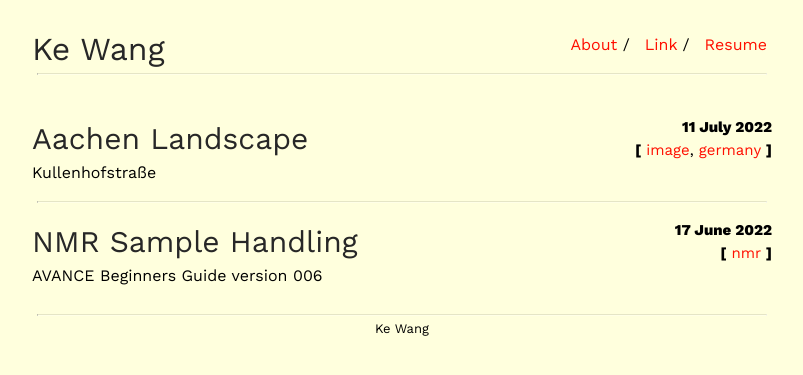
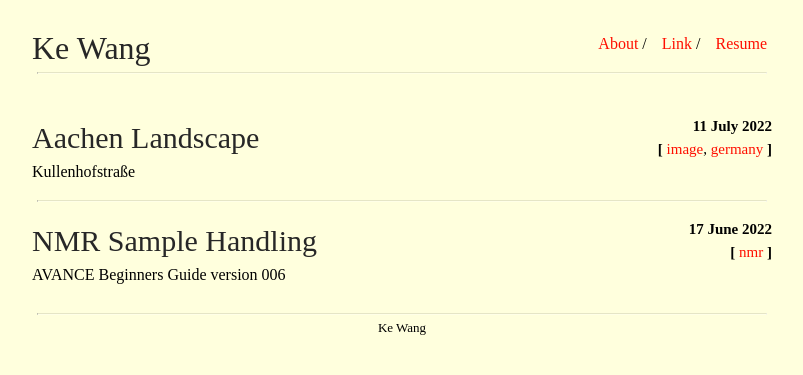
Before and after one commit to ekdc11/ekdc11.github.io, a Jekyll site: the page built from index.html, in a window 1280 px wide. Shown: the top 375 px of the page, without its empty margins (238-1041 px from the left). Built offline with Jekyll 4.4.1, drawn with Linux system fonts in a browser that asks for light colours.

Commit message:
Update main.scss

```diff
--- a/css/main.scss
+++ b/css/main.scss
@@ -13,7 +13,7 @@ $small-width: 480px;
 
 body {
     margin: 0;
-    font-family: "Work Sans";
+    font-family: "Inconsolata";
     background-color: #FFFFDD;
     min-height: 100%;
 }
```
